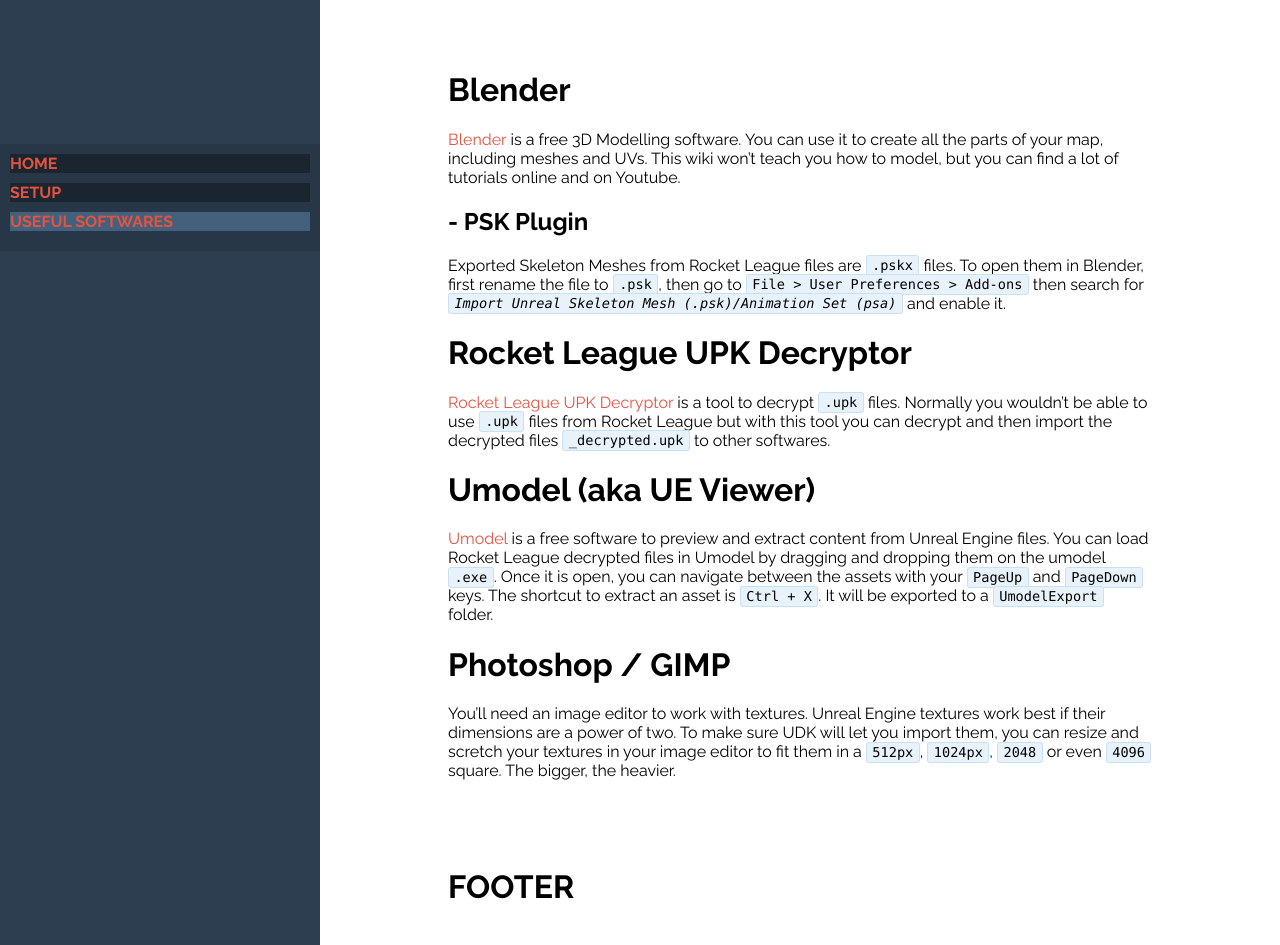
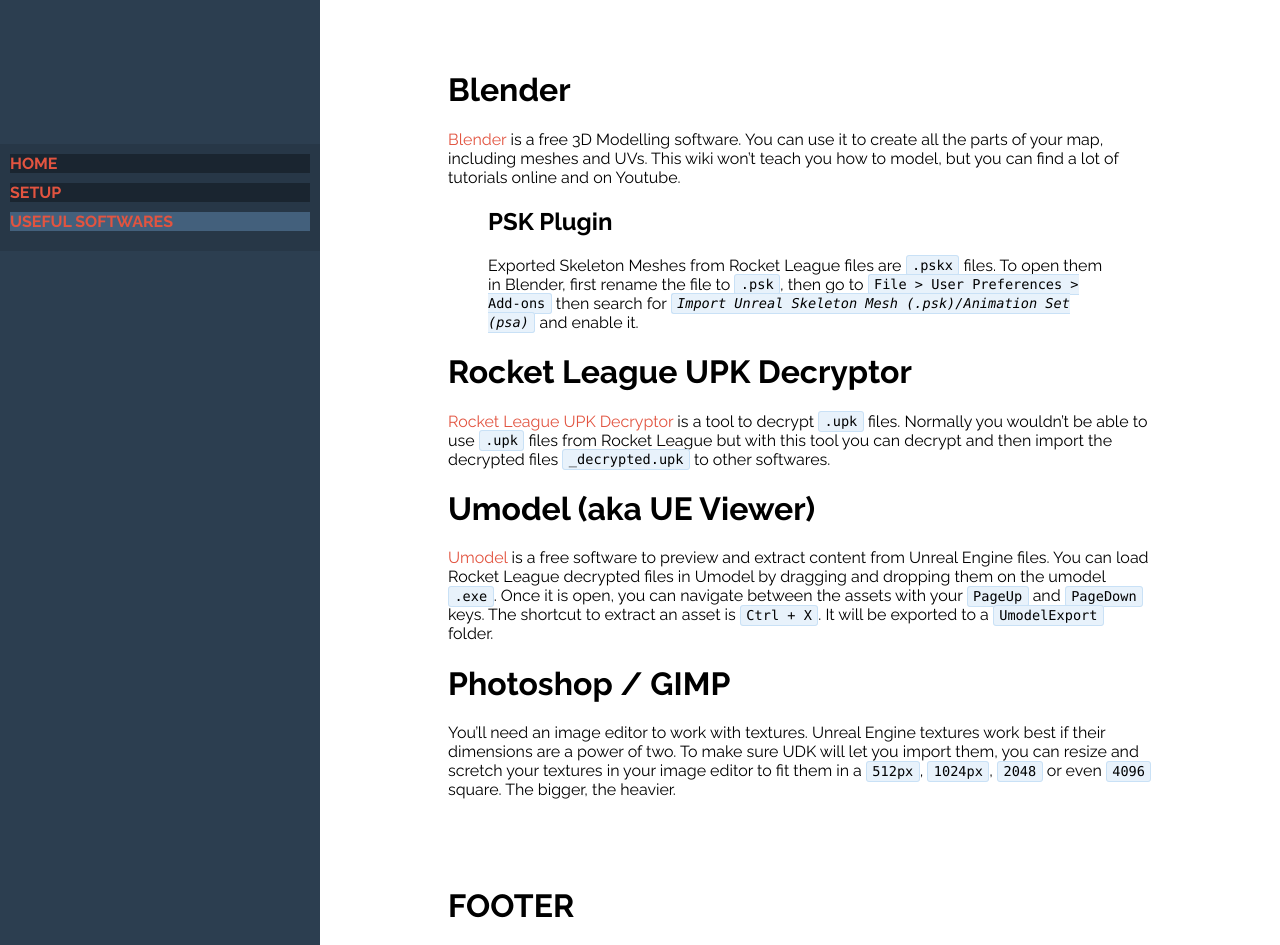
Before and after one commit to rocketleaguemoddingwiki/rocketleaguemoddingwiki.github.io, a Jekyll site: the page built from pages/softwares/softwares.md, in a window 1280 px wide and 945 px high. Built offline with Jekyll 4.4.1, drawn with Linux system fonts in a browser that asks for light colours.

Commit message:
block quote of the .psk subsection

```diff
--- a/pages/softwares/softwares.md
+++ b/pages/softwares/softwares.md
@@ -5,8 +5,8 @@
 # Blender
 [Blender](https://www.blender.org/download/) is a free 3D Modelling software. You can use it to create all the parts of your map, including meshes and UVs.
 This wiki won't teach you how to model, but you can find a lot of tutorials online and on Youtube.
-## - PSK Plugin
-Exported Skeleton Meshes from Rocket League files are `.pskx` files. To open them in Blender, first rename the file to `.psk`, then go to `File > User Preferences > Add-ons` then search for *`Import Unreal Skeleton Mesh (.psk)/Animation Set (psa)`* and enable it.
+> ## PSK Plugin
+> Exported Skeleton Meshes from Rocket League files are `.pskx` files. To open them in Blender, first rename the file to `.psk`, then go to `File > User Preferences > Add-ons` then search for *`Import Unreal Skeleton Mesh (.psk)/Animation Set (psa)`* and enable it.
 
 # Rocket League UPK Decryptor
 [Rocket League UPK Decryptor](https://www.reddit.com/r/RocketLeague/comments/5751g0/i_fixed_the_decryptor_tool_we_now_have_exact/) is a tool to decrypt `.upk` files. Normally you wouldn't be able to use `.upk` files from Rocket League but with this tool you can decrypt and then import the decrypted files `_decrypted.upk` to other softwares.
```
